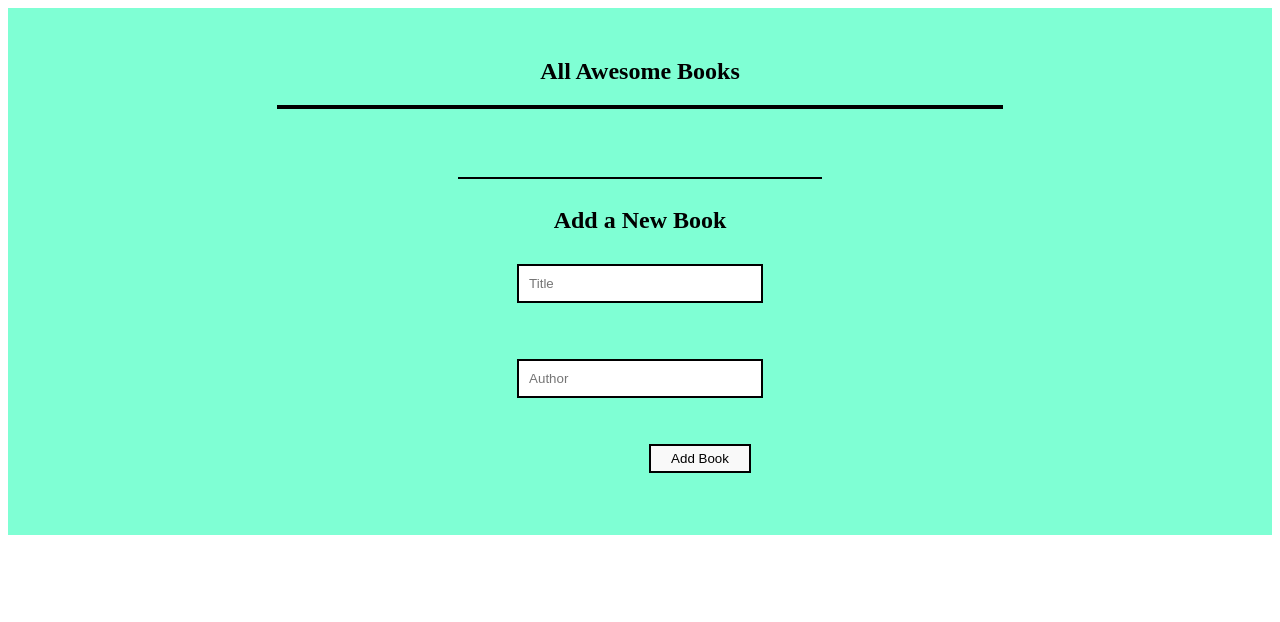
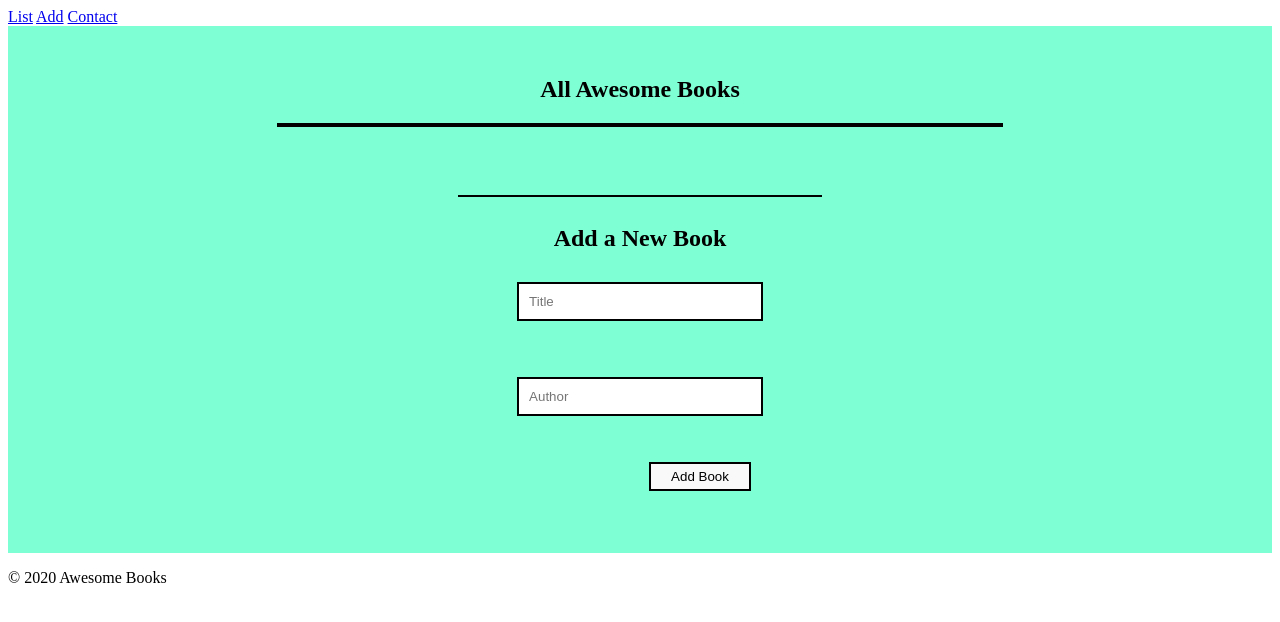
Before and after one commit to Ukaypromise/awesome-book, a website: page index.html in a window 1280 px wide. Drawn offline with Linux system fonts and the light colour scheme.

Commit message:
Add Extra Sections

```diff
--- a/index.html
+++ b/index.html
@@ -8,6 +8,13 @@
     <title>Awesome Books</title>
   </head>
   <body>
+    <header class="navbar">
+      <nav>
+        <a href="index.html">List</a>
+        <a href="about.html">Add</a>
+        <a href="contact.html">Contact</a>
+      </nav>
+    </header>
 
     <section class="book-list">
       <h1>All Awesome Books</h1>
@@ -39,6 +46,12 @@
         <p></p>
       </form>
     </section>
+    <section class="contact-section">
+
+    </section>
+    <footer class="footer-section">
+      <p>&copy; 2020 Awesome Books</p>
+    </footer>
     <script src="./script/app.js"></script>
   </body>
 </html>
```
